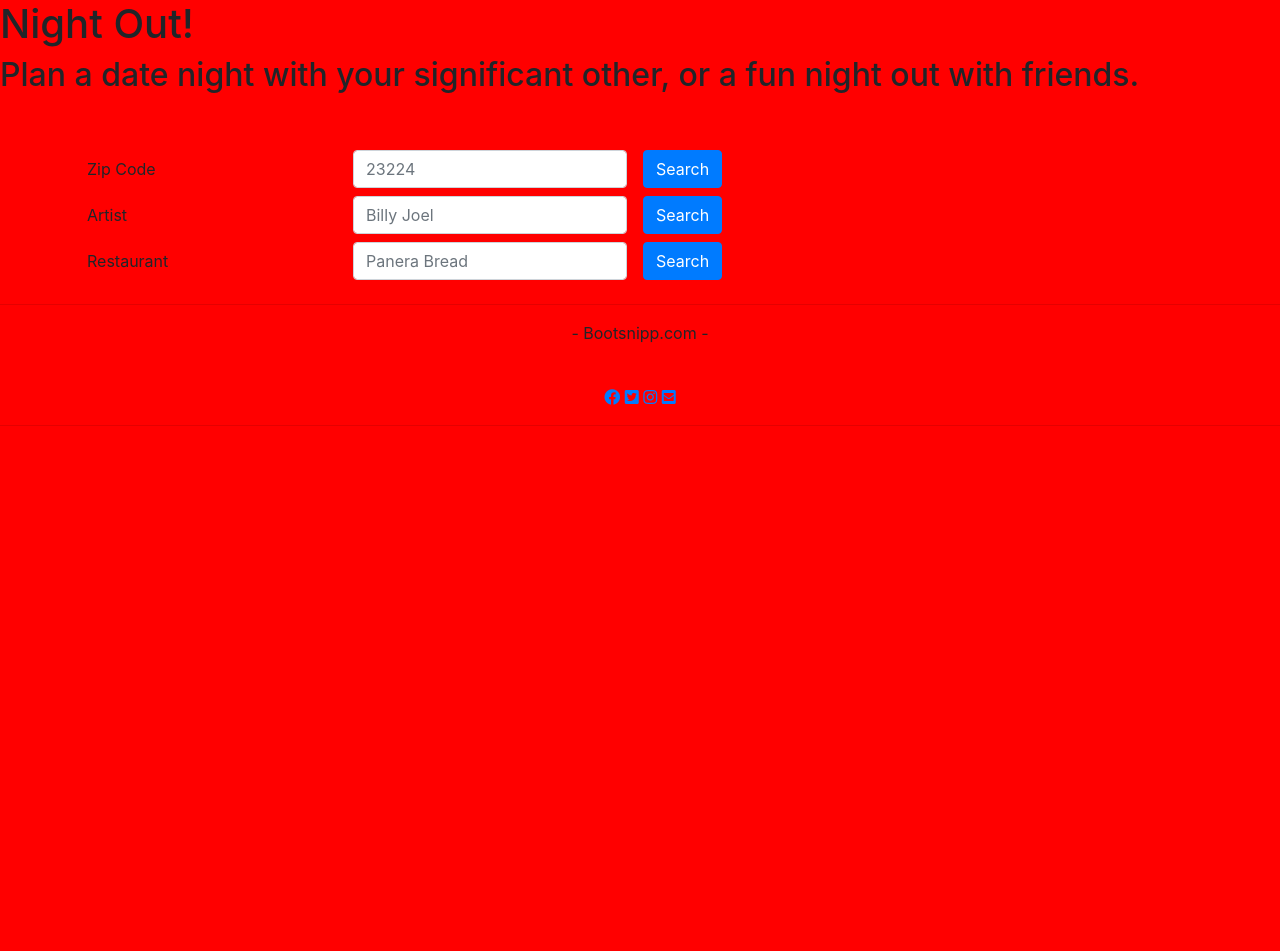
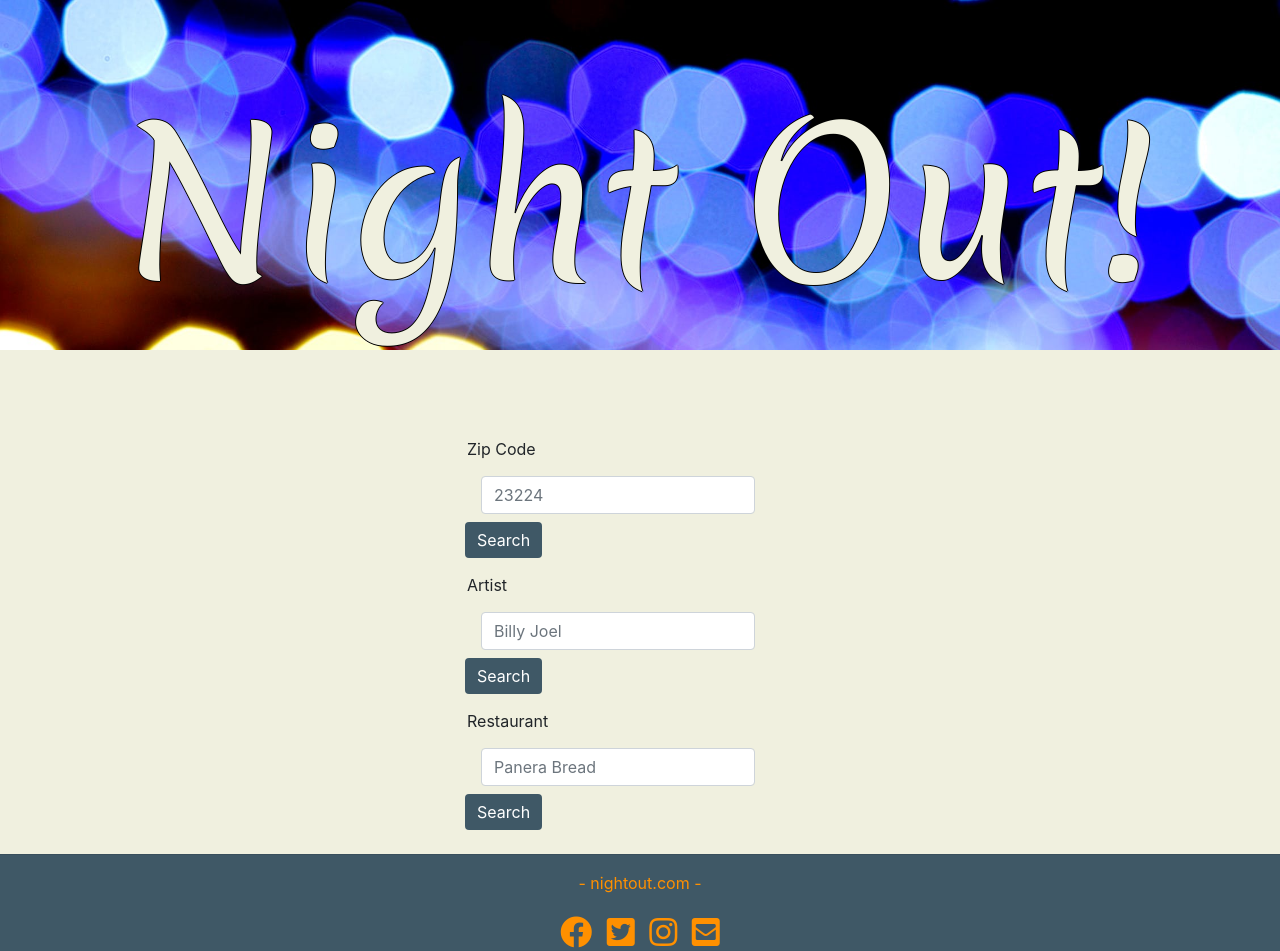
Before and after one commit to levinemr2/nightOut, a plain HTML site: page index.html in a window 1280 px wide. Before the commit the page ends 800 px from the top, so only its background shows below. Drawn offline with nearby package versions, Linux system fonts and the light colour scheme.

Commit message:
updated html and added beginning js

```diff
--- /dev/null
+++ b/app.js
@@ -0,0 +1,24 @@
+$("#artistBtn").on("click", function() {
+    event.preventDefault();
+    var show = $(this).attr("data-show");
+    var queryURL = "https://app.ticketmaster.com/discovery/v2/events.json?size=10&apikey=sXaOY3gZG8DXBK0h5AAJIFPCfflg5Cg2&city=richmond";
+
+    $.ajax({
+        url: queryURL,
+        method: "GET"
+    }).then(function(response) {
+        var results = response._embedded.events;
+        console.log(results);
+        for (var i = 0; i < results.length; i++) {
+            var eventDiv = $("<div>");
+            var event = results[i].name;
+            var p = $("<p>").text(event);
+
+
+            eventDiv.prepend(p);
+            $("#artistDump").prepend(eventDiv);
+
+        }
+
+    });
+});
--- a/index.html
+++ b/index.html
@@ -10,21 +10,20 @@
       integrity="sha384-ggOyR0iXCbMQv3Xipma34MD+dH/1fQ784/j6cY/iJTQUOhcWr7x9JvoRxT2MZw1T"
       crossorigin="anonymous"
     />
+    <link href="https://fonts.googleapis.com/css?family=Merienda" rel="stylesheet">
     <link rel="stylesheet" href="https://use.fontawesome.com/releases/v5.8.1/css/all.css" integrity="sha384-50oBUHEmvpQ+1lW4y57PTFmhCaXp0ML5d60M1M7uH2+nqUivzIebhndOJK28anvf" crossorigin="anonymous">
     <link rel="stylesheet" href="style.css">
     <title>Night Out</title>
   </head>
   <body>
-    <jumbotron class="fluid">
+   <div class="jumbotron jumbotron-fluid">
       <h1>Night Out!</h1>
-      <h2>
-        Plan a date night with your significant other, or a fun night out with
-        friends.
-      </h2>
-    </jumbotron>
+
+    </div>
     <div class="container">
       <div class="row">
-        <div class="col-12 col-md-12">
+        <div class="col-12 col-md-4"></div>
+          <div class="col-md-4">
           <br />
           <br />
           <form class="form-inline">
@@ -39,15 +38,15 @@
               />
             </div>
             <div class="form-group mx-sm-3 mb-2">
-              <label for="artist" class="sr-only">Artist</label>
+              <label for="artist" class="sr-only">Zip Code</label>
               <input
-                type="number"
+                type="text"
                 class="form-control"
                 id="ZipCodeInput"
                 placeholder="23224"
               />
             </div>
-            <button type="submit" class="btn btn-primary mb-2" id="zipCodeButton">
+            <button type="submit" id="zipCodeBtn" class="btn btn-primary mb-2" id="zipCodeButton">
               Search
             </button>
           </form>
@@ -70,8 +69,9 @@
                 id="artistInput"
                 placeholder="Billy Joel"
               />
+              <div id="artistDump"></div>
             </div>
-            <button type="submit" class="btn btn-primary mb-2" id="artistButton">
+            <button type="submit" id="artistBtn" class="btn btn-primary mb-2" id="artistButton">
               Search
             </button>
           </form>
@@ -86,7 +86,7 @@
                 value="Restaurant"
               />
             </div>
-            <div class="form-group mx-sm-3 mb-2">
+            <div id="restaurantDiv" class="form-group mx-sm-3 mb-2">
               <label for="restaurantSearch" class="sr-only">Restaurant</label>
               <input
                 type="text"
@@ -95,7 +95,7 @@
                 placeholder="Panera Bread"
               />
             </div>
-            <button type="submit" class="btn btn-primary mb-2" id="restaurantButton">
+            <button type="submit" id="restaurantBtn" class="btn btn-primary mb-2" id="restaurantButton">
               Search
             </button>
           </form>
@@ -103,17 +103,18 @@
       </div>
     </div>
 
-    <hr />
-        <div class="text-center center-block">
-            <p class="txt-railway">- Bootsnipp.com -</p>
-            <br />
-                <a href="https://www.facebook.com/bootsnipp"><i class="fab fa-facebook"></i></a>
-	            <a href="https://twitter.com/bootsnipp"><i class="fab fa-twitter-square"></i></a>
-	            <a href="https://plus.google.com/+Bootsnipp-page"><i class="fab fa-instagram"></i></a>
-	            <a href="mailto:bootsnipp@gmail.com"><i class="fas fa-envelope-square"></i></a>
+
+        <div id="footer" class="text-center center-block">
+           <hr>
+            <p class=" footerText txt-railway">- nightout.com -</p>
+                <a href="https://www.facebook.com/bootsnipp"><i class="icon fab fa-facebook fa-2x"></i></a>
+	            <a href="https://twitter.com/bootsnipp"><i class="icon fab fa-twitter-square fa-2x"></i></a>
+	            <a href="https://plus.google.com/+Bootsnipp-page"><i class="icon fab fa-instagram fa-2x"></i></a>
+
+              <a href="mailto:bootsnipp@gmail.com"><i class="icon fas fa-envelope-square fa-2x"></i></a>
+
 </div>
-    <hr />
-</div>
-
-  </body>
+<script src="https://ajax.googleapis.com/ajax/libs/jquery/3.3.1/jquery.min.js"></script>
+              <script src="app.js"></script>
+</body>
 </html>
--- a/style.css
+++ b/style.css
@@ -1,3 +1,60 @@
+.jumbotron{
+    background-image: url("images/jumbotronBackground.jpeg");
+    background-size: cover;
+    height: 350px;
+    color:#F0F0DF;
+    text-align: center;
+    text-shadow: -1px 0 black, 0 1px black, 1px 0 black, 0 -1px black;
+
+
+}
+
+h1{
+    font-size: 200px;
+    font-family: 'Merienda', cursive;
+    margin: 20px;
+}
+
 body{
-    background-color: red;
+    background-color:#F0F0DF;
+    text-align: center;
 }
+
+#footer {
+    background-color: #3F5866;
+    color: #FF9000;
+}
+
+.icon{
+    color:#F0F0DF;
+    margin: 5px;
+    margin-bottom: 30px;
+    color: #FF9000
+}
+
+.btn{
+    background-color: #3F5866;
+    border: lightslategray;
+
+}
+
+.btn:hover{
+background-color: rgb(160, 160, 160);
+box-shadow: 3px 3px 0 0 gray;
+
+}
+
+#artistBtn:active{
+    background-color: #3F5866;
+    box-shadow: 0 5px 0 0 #2B3A42;
+}
+
+#zipCodeBtn:active{
+    background-color:#3F5866;
+    box-shadow: 0 5px 0 0 #2B3A42;
+}
+
+#restaurantBtn:active{
+    background-color:#3F5866;
+    box-shadow: 0 5px 0 0 #2B3A42;
+}
```
Also changed, not shown: images/jumbotronBackground.jpeg (added), 1 other file.
